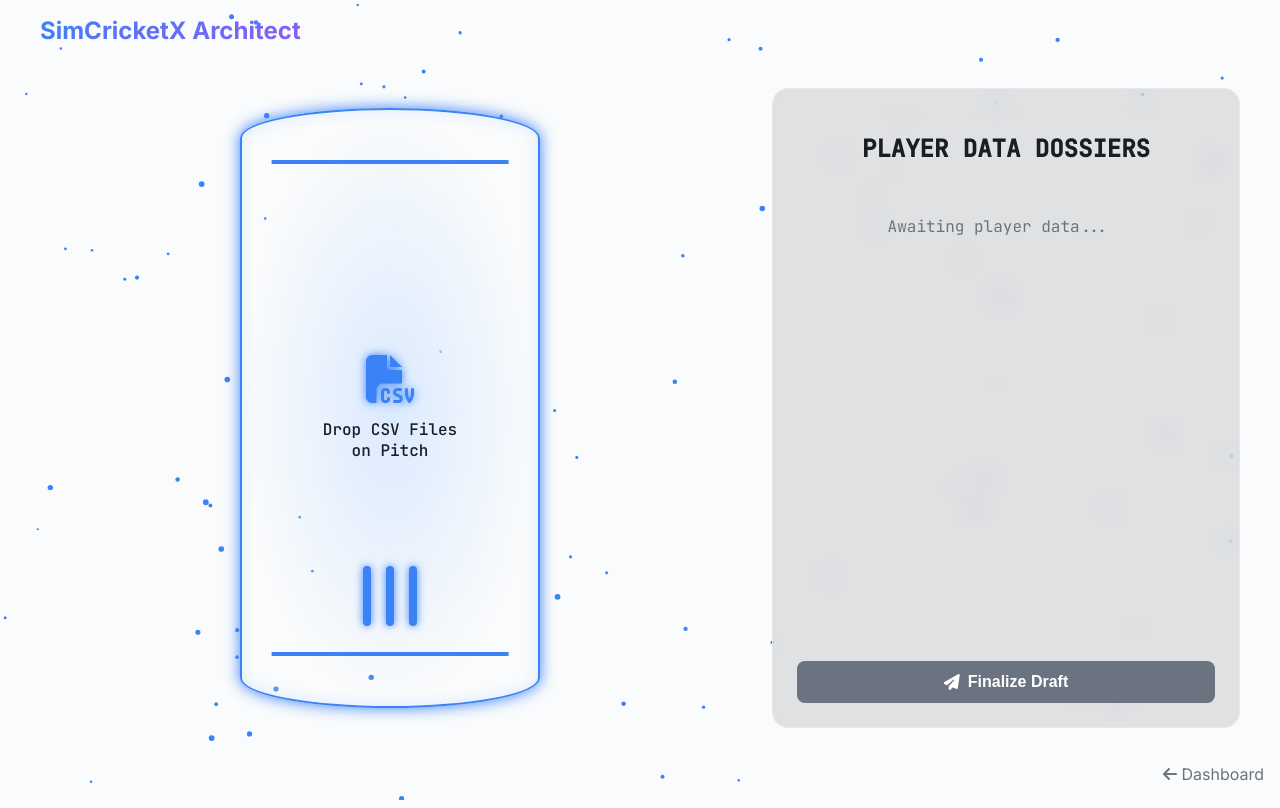
After one commit to Manishrdy/SimCricketX, a Flask app: page /statistics in a window 1280 px wide. The commit adds this page. Run offline with Flask 2, Linux system fonts and the light colour scheme; the visitor is signed in with stand-in values (Sample User, id 1); parts of the project's set-up code (start-up, migrations or seed data) failed here and were passed over; some libraries are stand-ins or nearby versions.

Commit message:
Stats enabled

```diff
--- a/app.py
+++ b/app.py
@@ -1743,6 +1743,11 @@ def create_app():
             print(f"Error saving scorecard images: {e}")
             return jsonify({"error": str(e)}), 500
 
+    @app.route("/statistics")
+    @login_required
+    def statistics():
+        return render_template("statistics.html", user=current_user)
+
     return app
 
 # ────── Run Server ──────
--- a/templates/home.html
+++ b/templates/home.html
@@ -870,7 +870,7 @@
                 </div>
             </div>
 
-            <div class="dashboard-card disabled">
+            <div class="dashboard-card" onclick="location.href='/statistics'">
                 <div class="card-header">
                     <div class="card-icon">
                         <i class="fa-solid fa-chart-simple"></i>
@@ -881,8 +881,8 @@
                     statistics, and match history trends.</p>
                 <div class="card-footer">
                     <div class="card-status">
-                        <div class="status-dot coming-soon"></div>
-                        <span>Coming soon</span>
+                        <div class="status-dot"></div>
+                        <span>Ready to use</span>
                     </div>
                     <i class="fa-solid fa-clock card-arrow"></i>
                 </div>
--- /dev/null
+++ b/templates/statistics.html
@@ -0,0 +1,584 @@
+<!DOCTYPE html>
+<html lang="en">
+
+<head>
+    <script>
+        // Immediately apply the saved theme from localStorage to prevent flash of unstyled content.
+        const savedTheme = localStorage.getItem('theme');
+        if (savedTheme) {
+            document.documentElement.setAttribute('data-theme', savedTheme);
+        }
+        // Persist custom prototype colors if they exist.
+        const prototypePrimary = localStorage.getItem('prototypePrimary');
+        if (savedTheme === 'prototype' && prototypePrimary) {
+            const prototypeLight = localStorage.getItem('prototypeLight');
+            const rootStyle = document.documentElement.style;
+            rootStyle.setProperty('--accent', prototypePrimary);
+            rootStyle.setProperty('--accent-hover', prototypeLight);
+            rootStyle.setProperty('--gradient-accent', `linear-gradient(45deg, ${prototypePrimary}, #ffffff)`);
+        }
+    </script>
+    <meta charset="UTF-8">
+    <title>The Architect's Holo-Deck - SimCricketX</title>
+    <meta name="viewport" content="width=device-width, initial-scale=1">
+
+    <!-- Modern CSS Reset -->
+    <link rel="stylesheet" href="https://unpkg.com/modern-css-reset/dist/reset.min.css" />
+
+    <!-- Font Awesome for Icons -->
+    <link rel="stylesheet" href="https://cdnjs.cloudflare.com/ajax/libs/font-awesome/6.5.2/css/all.min.css">
+
+    <!-- Google Fonts -->
+    <link
+        href="https://fonts.googleapis.com/css2?family=Inter:wght@300;400;500;600;700&family=JetBrains+Mono:wght@400;500&display=swap"
+        rel="stylesheet">
+
+    <style>
+        /* Inheriting all theme variables for consistency */
+        :root {
+            --bg: #fafbfc;
+            --bg-secondary: #f5f6f8;
+            --fg: #1a1d23;
+            --fg-secondary: #6b7280;
+            --card-bg: #ffffff;
+            --card-border: #e5e7eb;
+            --accent: #3b82f6;
+            --accent-hover: #2563eb;
+            --accent-light: #dbeafe;
+            --shadow: rgba(0, 0, 0, 0.04);
+            --shadow-hover: rgba(0, 0, 0, 0.08);
+            --shadow-strong: rgba(0, 0, 0, 0.12);
+            --gradient-accent: linear-gradient(135deg, #3b82f6 0%, #8b5cf6 100%);
+            --icon-color: #3b82f6;
+            --success: #10b981;
+            --border-radius: 16px;
+            --border-radius-sm: 8px;
+            --transition: all 0.3s cubic-bezier(0.4, 0, 0.2, 1);
+        }
+
+        [data-theme="dark"] {
+            --bg: #0f1419;
+            --bg-secondary: #1a1f2e;
+            --fg: #f9fafb;
+            --fg-secondary: #9ca3af;
+            --card-bg: #1e293b;
+            --card-border: #334155;
+            --accent: #60a5fa;
+            --accent-hover: #3b82f6;
+            --accent-light: #1e3a8a;
+            --shadow: rgba(0, 0, 0, 0.2);
+            --shadow-hover: rgba(0, 0, 0, 0.3);
+            --shadow-strong: rgba(0, 0, 0, 0.4);
+            --gradient-accent: linear-gradient(135deg, #60a5fa 0%, #a78bfa 100%);
+            --icon-color: #60a5fa;
+        }
+
+        [data-theme="nord"] {
+            --bg: #eceff4;
+            --bg-secondary: #e5e9f0;
+            --fg: #2e3440;
+            --fg-secondary: #4c566a;
+            --card-bg: #ffffff;
+            --card-border: #d8dee9;
+            --accent: #5e81ac;
+            --accent-hover: #4c6994;
+            --accent-light: #e8f0ff;
+            --icon-color: #5e81ac;
+        }
+
+        [data-theme="retro"] {
+            --bg: #fef7ed;
+            --bg-secondary: #fed7aa;
+            --fg: #7c2d12;
+            --fg-secondary: #a16207;
+            --card-bg: #ffffff;
+            --card-border: #fed7aa;
+            --accent: #ea580c;
+            --accent-hover: #dc2626;
+            --accent-light: #fff7ed;
+            --icon-color: #ea580c;
+        }
+
+        [data-theme="cupcake"] {
+            --bg: #fdf2f8;
+            --bg-secondary: #fce7f3;
+            --fg: #831843;
+            --fg-secondary: #be185d;
+            --card-bg: #ffffff;
+            --card-border: #f9a8d4;
+            --accent: #ec4899;
+            --accent-hover: #db2777;
+            --accent-light: #fdf2f8;
+            --icon-color: #ec4899;
+        }
+
+        [data-theme="dim"] {
+            --bg: #1f2937;
+            --bg-secondary: #374151;
+            --fg: #f9fafb;
+            --fg-secondary: #d1d5db;
+            --card-bg: #374151;
+            --card-border: #4b5563;
+            --accent: #6366f1;
+            --accent-hover: #4f46e5;
+            --accent-light: #312e81;
+            --icon-color: #818cf8;
+        }
+
+        [data-theme="dracula"] {
+            --bg: #282a36;
+            --bg-secondary: #44475a;
+            --fg: #f8f8f2;
+            --fg-secondary: #6272a4;
+            --card-bg: #44475a;
+            --card-border: #6272a4;
+            --accent: #ff79c6;
+            --accent-hover: #bd93f9;
+            --accent-light: rgba(255, 121, 198, 0.1);
+            --icon-color: #ff79c6;
+        }
+
+        [data-theme="sunset"] {
+            --bg: #faf8f3;
+            --bg-secondary: #f5f2ea;
+            --fg: #2c3e50;
+            --fg-secondary: #7f8c8d;
+            --card-bg: #ffffff;
+            --card-border: #e8dcc0;
+            --accent: #d4af37;
+            --accent-hover: #b8941f;
+            --accent-light: rgba(212, 175, 55, 0.1);
+            --icon-color: #d4af37;
+        }
+
+        [data-theme="prototype"] {
+            --bg: #0f1419;
+            --bg-secondary: rgba(255, 255, 255, 0.02);
+            --fg: #e0e0e0;
+            --fg-secondary: #a0a0a0;
+            --card-bg: rgba(255, 255, 255, 0.03);
+            --card-border: rgba(255, 255, 255, 0.1);
+            --accent: #00d4aa;
+            --accent-hover: #00b894;
+            --accent-light: rgba(0, 212, 170, 0.1);
+            --icon-color: #00d4aa;
+            --gradient-accent: linear-gradient(45deg, #00d4aa, #ffffff);
+        }
+
+        * {
+            box-sizing: border-box;
+        }
+
+        html {
+            height: 100%;
+        }
+
+        body {
+            background: var(--bg);
+            color: var(--fg);
+            font-family: 'Inter', sans-serif;
+            min-height: 100%;
+            position: relative;
+            overflow: hidden;
+        }
+
+        #particle-canvas {
+            position: fixed;
+            top: 0;
+            left: 0;
+            width: 100%;
+            height: 100%;
+            z-index: 0;
+        }
+
+        .nav-header {
+            position: fixed;
+            top: 0;
+            left: 0;
+            right: 0;
+            background: transparent;
+            border-bottom: 1px solid rgba(255, 255, 255, 0.1);
+            z-index: 1000;
+            padding: 1rem 2rem;
+            display: flex;
+            justify-content: space-between;
+            align-items: center;
+        }
+
+        .logo {
+            font-size: 1.5rem;
+            font-weight: 700;
+            background: var(--gradient-accent);
+            -webkit-background-clip: text;
+            background-clip: text;
+            color: transparent;
+            display: flex;
+            align-items: center;
+            gap: 0.5rem;
+        }
+
+        .main-content {
+            position: relative;
+            z-index: 1;
+            display: flex;
+            align-items: center;
+            justify-content: center;
+            min-height: 100vh;
+            padding: 2rem;
+            gap: 2rem;
+        }
+
+        /* Holo-Deck Pitch Area */
+        .holo-deck {
+            flex-basis: 60%;
+            height: 80vh;
+            display: flex;
+            align-items: center;
+            justify-content: center;
+        }
+
+        .pitch-area {
+            width: 300px;
+            height: 600px;
+            border: 2px solid var(--accent);
+            border-radius: 150px / 30px;
+            position: relative;
+            background: radial-gradient(ellipse at center, var(--accent-light) 0%, transparent 70%);
+            box-shadow: 0 0 15px var(--accent), inset 0 0 15px var(--accent-light);
+            cursor: pointer;
+            transition: var(--transition);
+        }
+
+        .pitch-area.dragover {
+            transform: scale(1.05);
+            box-shadow: 0 0 35px var(--accent), inset 0 0 25px var(--accent-light);
+        }
+
+        .crease {
+            position: absolute;
+            left: 50%;
+            transform: translateX(-50%);
+            width: 80%;
+            height: 4px;
+            background: var(--accent);
+        }
+
+        .crease.top {
+            top: 50px;
+        }
+
+        .crease.bottom {
+            bottom: 50px;
+        }
+
+        .stumps {
+            position: absolute;
+            bottom: 80px;
+            left: 50%;
+            transform: translateX(-50%);
+            display: flex;
+            gap: 15px;
+        }
+
+        .stump {
+            width: 8px;
+            height: 60px;
+            background: var(--accent);
+            border-radius: 4px;
+            box-shadow: 0 0 8px var(--accent);
+            transition: var(--transition);
+        }
+
+        .pitch-area.dragover .stump {
+            background: var(--success);
+            box-shadow: 0 0 15px var(--success);
+            transform: scale(1.1);
+        }
+
+        .upload-prompt {
+            position: absolute;
+            top: 50%;
+            left: 50%;
+            transform: translate(-50%, -50%);
+            text-align: center;
+            color: var(--fg);
+            font-weight: 500;
+            font-family: 'JetBrains Mono', monospace;
+        }
+
+        .upload-prompt i {
+            font-size: 3rem;
+            margin-bottom: 1rem;
+            display: block;
+            color: var(--accent);
+            text-shadow: 0 0 10px var(--accent);
+        }
+
+        /* Dossier (File List) Area */
+        .dossier-area {
+            flex-basis: 40%;
+            height: 80vh;
+            display: flex;
+            flex-direction: column;
+            gap: 1rem;
+            background: rgba(0, 0, 0, 0.1);
+            padding: 1.5rem;
+            border-radius: var(--border-radius);
+            border: 1px solid var(--card-border);
+            backdrop-filter: blur(10px);
+        }
+
+        #dossier-container {
+            flex-grow: 1;
+            overflow-y: auto;
+            padding-right: 1rem;
+        }
+
+        .dossier-card {
+            background: var(--card-bg);
+            border-left: 4px solid var(--accent);
+            border-radius: var(--border-radius-sm);
+            padding: 1rem;
+            display: flex;
+            align-items: center;
+            gap: 1rem;
+            margin-bottom: 1rem;
+            animation: slideIn 0.5s ease-out;
+        }
+
+        .dossier-icon {
+            font-size: 2rem;
+            color: var(--accent);
+        }
+
+        .dossier-details {
+            flex-grow: 1;
+        }
+
+        .dossier-name {
+            font-weight: 600;
+            font-size: 0.9rem;
+            word-break: break-all;
+        }
+
+        .dossier-status {
+            font-size: 0.8rem;
+            color: var(--fg-secondary);
+        }
+
+        .dossier-remove {
+            background: none;
+            border: none;
+            color: var(--fg-secondary);
+            cursor: pointer;
+            font-size: 1.2rem;
+        }
+
+        .dossier-remove:hover {
+            color: var(--danger);
+        }
+
+        /* Submit Button */
+        .submit-btn {
+            background: var(--accent);
+            color: white;
+            border: none;
+            border-radius: var(--border-radius-sm);
+            padding: 0.75rem 1.5rem;
+            font-size: 1rem;
+            font-weight: 600;
+            cursor: pointer;
+            transition: var(--transition);
+            width: 100%;
+            display: flex;
+            align-items: center;
+            justify-content: center;
+            gap: 0.5rem;
+        }
+
+        .submit-btn:hover:not(:disabled) {
+            background: var(--accent-hover);
+            transform: translateY(-2px);
+            box-shadow: 0 4px 15px var(--shadow-hover);
+        }
+
+        .submit-btn:disabled {
+            background-color: var(--fg-secondary);
+            cursor: not-allowed;
+        }
+
+        .home-link {
+            position: fixed;
+            bottom: 1rem;
+            right: 1rem;
+            color: var(--fg-secondary);
+            text-decoration: none;
+            z-index: 10;
+        }
+
+        /* Animations */
+        @keyframes slideIn {
+            from {
+                opacity: 0;
+                transform: translateX(20px);
+            }
+
+            to {
+                opacity: 1;
+                transform: translateX(0);
+            }
+        }
+    </style>
+</head>
+
+<body>
+    <canvas id="particle-canvas"></canvas>
+
+    <header class="nav-header">
+        <a href="home.html" style="text-decoration: none;">
+            <div class="logo">
+                <i class="fa-solid fa-cricket-bat-ball logo-icon"></i>
+                <span>SimCricketX Architect</span>
+            </div>
+        </a>
+    </header>
+
+    <main class="main-content">
+        <div class="holo-deck">
+            <label for="file-input" class="pitch-area" id="pitch-area">
+                <div class="crease top"></div>
+                <div class="stumps">
+                    <div class="stump"></div>
+                    <div class="stump"></div>
+                    <div class="stump"></div>
+                </div>
+                <div class="upload-prompt" id="upload-prompt">
+                    <i class="fa-solid fa-file-csv"></i>
+                    Drop CSV Files on Pitch
+                </div>
+                <div class="crease bottom"></div>
+            </label>
+        </div>
+
+        <aside class="dossier-area">
+            <h2 style="text-align: center; font-family: 'JetBrains Mono', monospace;">PLAYER DATA DOSSIERS</h2>
+            <div id="dossier-container">
+                <!-- Dossier cards will be injected here -->
+            </div>
+            <input type="file" id="file-input" accept=".csv" multiple style="display: none;">
+            <button type="submit" class="submit-btn" id="submit-button" disabled>
+                <i class="fa-solid fa-paper-plane"></i>
+                Finalize Draft
+            </button>
+        </aside>
+
+        <a href="home.html" class="home-link"><i class="fa-solid fa-arrow-left"></i> Dashboard</a>
+    </main>
+
+    <script>
+        const fileInput = document.getElementById('file-input');
+        const pitchArea = document.getElementById('pitch-area');
+        const dossierContainer = document.getElementById('dossier-container');
+        const submitButton = document.getElementById('submit-button');
+
+        let stagedFiles = new Map();
+
+        function updateUI() {
+            dossierContainer.innerHTML = '';
+            if (stagedFiles.size === 0) {
+                dossierContainer.innerHTML = '<p style="text-align:center; color: var(--fg-secondary); font-family: \'JetBrains Mono\', monospace;">Awaiting player data...</p>';
+            } else {
+                stagedFiles.forEach((file, name) => {
+                    const dossierCard = document.createElement('div');
+                    dossierCard.className = 'dossier-card';
+                    dossierCard.innerHTML = `
+                        <div class="dossier-icon"><i class="fa-solid fa-file-csv"></i></div>
+                        <div class="dossier-details">
+                            <div class="dossier-name">${file.name}</div>
+                            <div class="dossier-status">Ready for drafting</div>
+                        </div>
+                        <button class="dossier-remove" data-filename="${file.name}" title="Remove file">&times;</button>
+                    `;
+                    dossierContainer.appendChild(dossierCard);
+                });
+            }
+            submitButton.disabled = stagedFiles.size === 0;
+        }
+
+        function handleFiles(files) {
+            for (const file of files) {
+                if (file.type === 'text/csv' && !stagedFiles.has(file.name)) {
+                    stagedFiles.set(file.name, file);
+                }
+            }
+            updateUI();
+        }
+
+        fileInput.addEventListener('change', () => handleFiles(fileInput.files));
+
+        pitchArea.addEventListener('click', () => fileInput.click());
+
+        dossierContainer.addEventListener('click', (e) => {
+            if (e.target.classList.contains('dossier-remove')) {
+                const filename = e.target.dataset.filename;
+                stagedFiles.delete(filename);
+                updateUI();
+            }
+        });
+
+        submitButton.addEventListener('click', (e) => {
+            e.preventDefault();
+            if (stagedFiles.size === 0) return;
+
+            // In a real app, you would upload the files here.
+            // const formData = new FormData();
+            // stagedFiles.forEach(file => formData.append('files', file));
+            // fetch('/upload-endpoint', { method: 'POST', body: formData });
+
+            submitButton.innerHTML = `<i class="fa-solid fa-check"></i> Draft Finalized!`;
+            submitButton.style.backgroundColor = 'var(--success)';
+
+            setTimeout(() => {
+                stagedFiles.clear();
+                updateUI();
+                submitButton.innerHTML = `<i class="fa-solid fa-paper-plane"></i> Finalize Draft`;
+                submitButton.style.backgroundColor = '';
+            }, 2000);
+        });
+
+        // --- Drag and Drop Logic ---
+        ['dragenter', 'dragover', 'dragleave', 'drop'].forEach(eventName => {
+            document.body.addEventListener(eventName, e => { e.preventDefault(); e.stopPropagation(); });
+        });
+        ['dragenter', 'dragover'].forEach(eventName => {
+            pitchArea.addEventListener(eventName, () => pitchArea.classList.add('dragover'));
+        });
+        ['dragleave', 'drop'].forEach(eventName => {
+            pitchArea.addEventListener(eventName, () => pitchArea.classList.remove('dragover'));
+        });
+        pitchArea.addEventListener('drop', (e) => handleFiles(e.dataTransfer.files));
+
+        // --- Animated Particle Background (retained from previous version) ---
+        const canvas = document.getElementById('particle-canvas');
+        const ctx = canvas.getContext('2d');
+        let particles = [];
+        function resizeCanvas() { canvas.width = window.innerWidth; canvas.height = window.innerHeight; }
+        function getThemeColor() { return getComputedStyle(document.documentElement).getPropertyValue('--accent').trim(); }
+        class Particle {
+            constructor() { this.x = Math.random() * canvas.width; this.y = Math.random() * canvas.height; this.size = Math.random() * 2 + 1; this.speedX = Math.random() * 0.5 - 0.25; this.speedY = Math.random() * 0.5 - 0.25; }
+            update() { this.x += this.speedX; this.y += this.speedY; if (this.x > canvas.width || this.x < 0) this.speedX *= -1; if (this.y > canvas.height || this.y < 0) this.speedY *= -1; }
+            draw() { ctx.fillStyle = getThemeColor(); ctx.beginPath(); ctx.arc(this.x, this.y, this.size, 0, Math.PI * 2); ctx.fill(); }
+        }
+        function initParticles() { particles = []; let num = (canvas.width * canvas.height) / 12000; for (let i = 0; i < num; i++) particles.push(new Particle()); }
+        function animate() { ctx.clearRect(0, 0, canvas.width, canvas.height); for (let p of particles) { p.update(); p.draw(); } requestAnimationFrame(animate); }
+        window.addEventListener('resize', () => { resizeCanvas(); initParticles(); });
+
+        // Initial setup
+        updateUI();
+        resizeCanvas();
+        initParticles();
+        animate();
+    </script>
+</body>
+
+</html>
```
Also changed, not shown: 1 other file.
